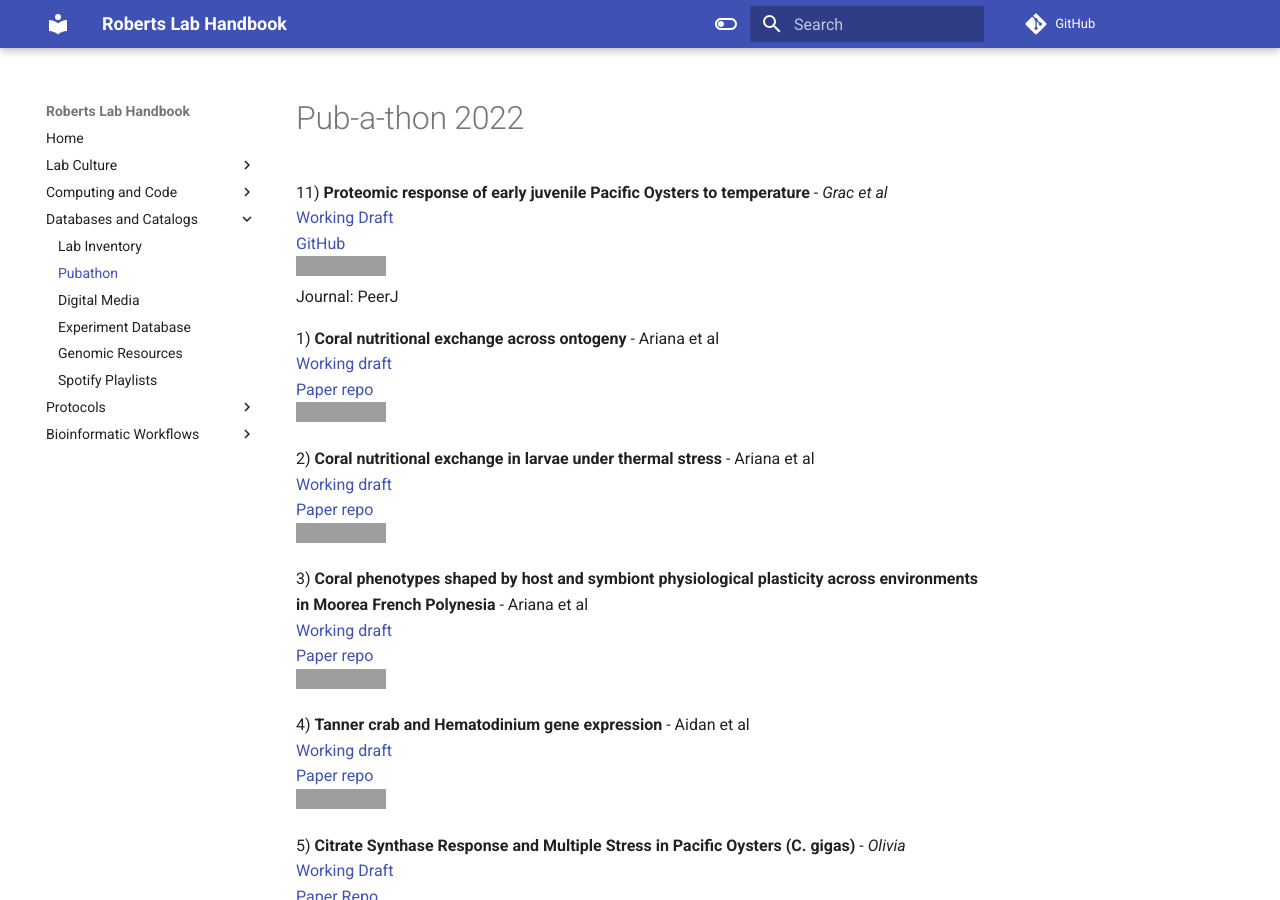
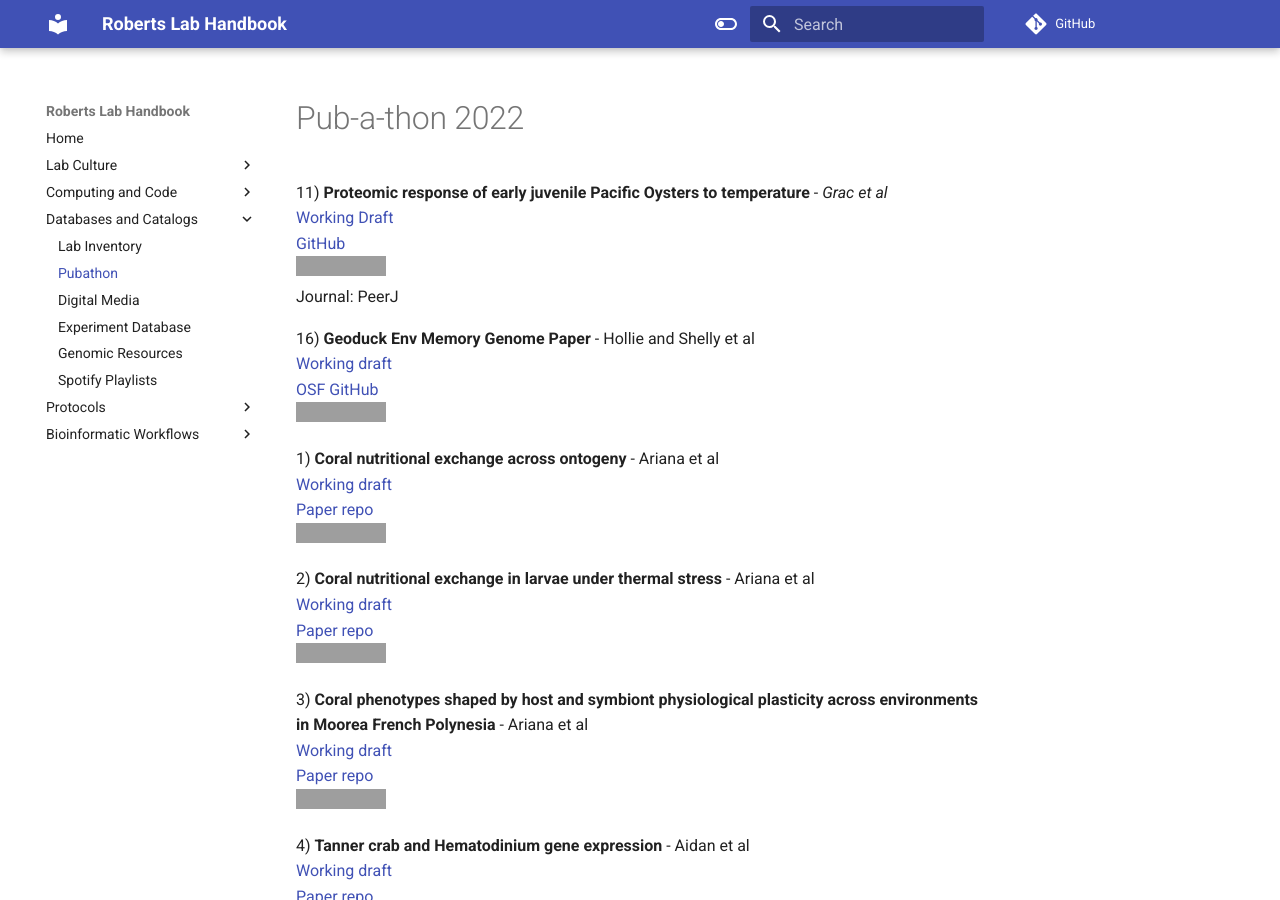
Before and after one commit to RobertsLab/resources, an MkDocs documentation site: the page built from docs/Pubathon.md, in a window 1280 px wide and 900 px high, cut to the strip 0-900 px from the top of the window. Built offline with MkDocs 1.6.1 and Material for MkDocs 9.7.7, drawn with Linux system fonts in a browser that asks for light colours; comment, search, counter and statistics services are not loaded; some of the changed text lies outside the part shown; grey boxes are pictures that could not be loaded.

Commit message:
Update Pubathon.md

```diff
--- a/docs/Pubathon.md
+++ b/docs/Pubathon.md
@@ -8,6 +8,11 @@
 ![status](https://img.shields.io/badge/pub--a--thon%20status-PUBLISHED!!-blue.svg)
 Journal: PeerJ
 
+16) **Geoduck Env Memory Genome Paper** - Hollie and Shelly et al
+[Working draft](https://docs.google.com/document/d/10Wmr_ceODWreZfS8WPekvoBwD2xEqlq28iSitapHTHA/edit)
+[OSF](https://osf.io/yem8n/)
+[GitHub](https://github.com/hputnam/Geoduck_Meth)
+![status](https://img.shields.io/badge/pub--a--thon%20status-submitted-green.svg)
 
 1) **Coral nutritional exchange across ontogeny** - Ariana et al
 [Working draft](https://docs.google.com/document/d/10Wmr_ceODWreZfS8WPekvoBwD2xEqlq28iSitapHTHA/edit)
```
Also changed, not shown: other parts of docs/Pubathon.md (+1 -5 lines).
